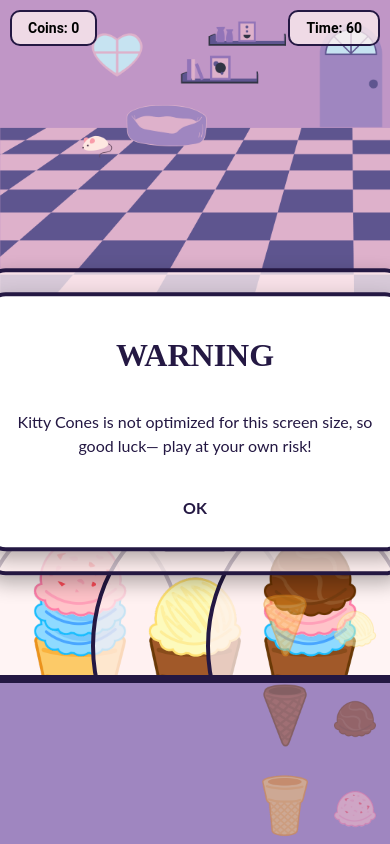
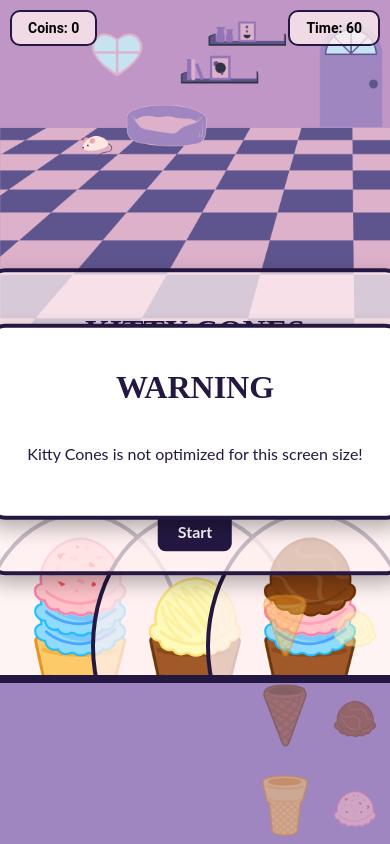
Before and after one commit to danielledonnelly/kittycones, a React (Vite) app: page / in a window 390 px wide. Built offline with nearby package versions, Linux system fonts and the light colour scheme.

Commit message:
no mobile

```diff
--- a/src/App.jsx
+++ b/src/App.jsx
@@ -228,15 +228,14 @@
         <div className="mobile screen">
           <h1 className="mobile screen-title">WARNING</h1>
           <p className="mobile screen-text">
-            Kitty Cones is not optimized for this screen size, so good luck—
-            play at your own risk!
+            Kitty Cones is not optimized for this screen size!
           </p>
-          <button
+          {/* <button    this will be enabled when the game is mobile responsive
             className="mobile screen-button"
             onClick={() => setShowMobileWarning(false)}
           >
             OK
-          </button>
+          </button> */}
         </div>
       )}
 
```
